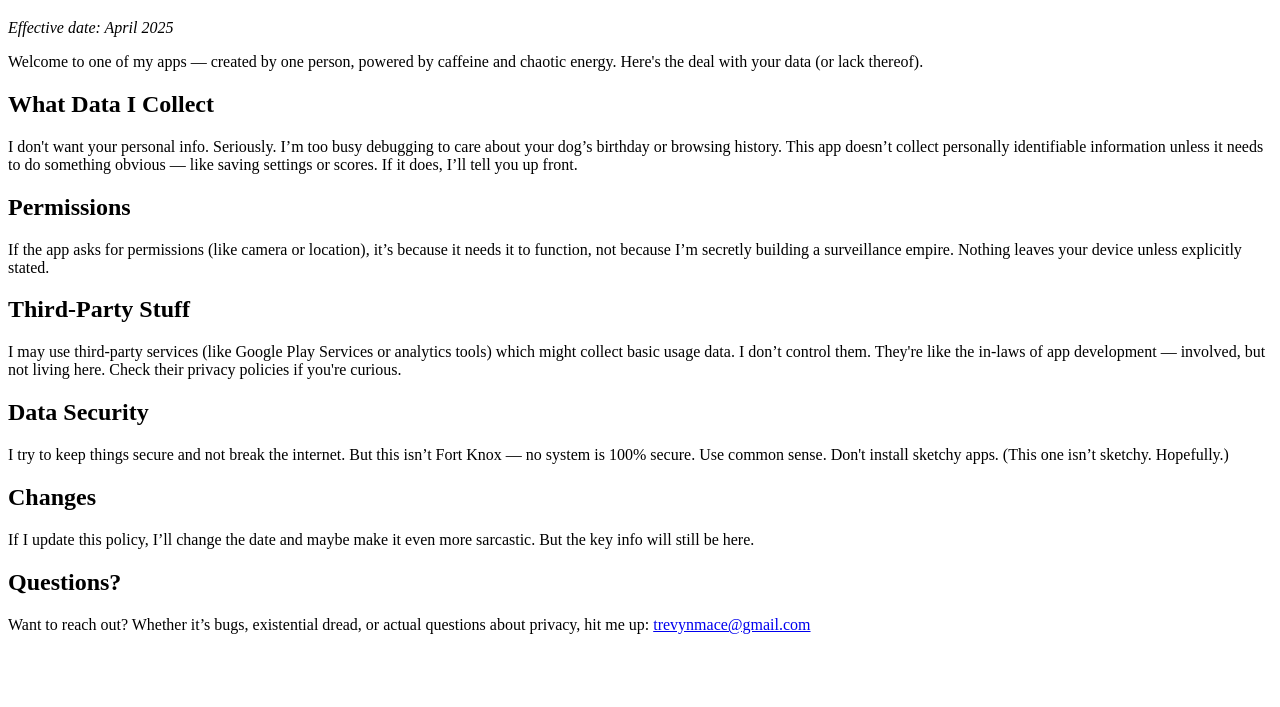
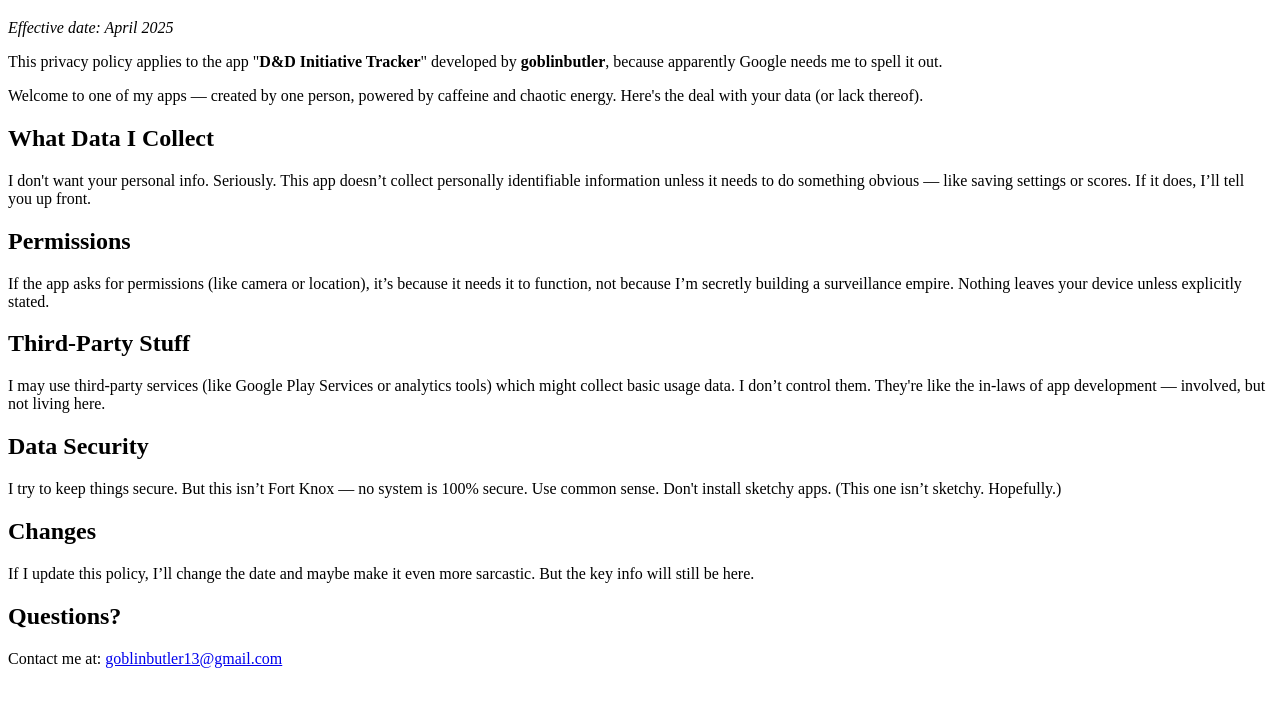
Before and after one commit to trevynmace/privacy-policy, a plain HTML site: page index.html in a window 1280 px wide. Shown: the part 61-768 px from the top of the page. Drawn offline with Linux system fonts and the light colour scheme.

Commit message:
Update index.html

```diff
--- a/index.html
+++ b/index.html
@@ -8,25 +8,26 @@
   <h1>Privacy Policy</h1>
   <p><em>Effective date: April 2025</em></p>
 
+  <p>This privacy policy applies to the app "<strong>D&D Initiative Tracker</strong>" developed by <strong>goblinbutler</strong>, because apparently Google needs me to spell it out.</p>
+
   <p>Welcome to one of my apps — created by one person, powered by caffeine and chaotic energy. Here's the deal with your data (or lack thereof).</p>
 
   <h2>What Data I Collect</h2>
-  <p>I don't want your personal info. Seriously. I’m too busy debugging to care about your dog’s birthday or browsing history. This app doesn’t collect personally identifiable information unless it needs to do something obvious — like saving settings or scores. If it does, I’ll tell you up front.</p>
+  <p>I don't want your personal info. Seriously. This app doesn’t collect personally identifiable information unless it needs to do something obvious — like saving settings or scores. If it does, I’ll tell you up front.</p>
 
   <h2>Permissions</h2>
   <p>If the app asks for permissions (like camera or location), it’s because it needs it to function, not because I’m secretly building a surveillance empire. Nothing leaves your device unless explicitly stated.</p>
 
   <h2>Third-Party Stuff</h2>
-  <p>I may use third-party services (like Google Play Services or analytics tools) which might collect basic usage data. I don’t control them. They're like the in-laws of app development — involved, but not living here. Check their privacy policies if you're curious.</p>
+  <p>I may use third-party services (like Google Play Services or analytics tools) which might collect basic usage data. I don’t control them. They're like the in-laws of app development — involved, but not living here.</p>
 
   <h2>Data Security</h2>
-  <p>I try to keep things secure and not break the internet. But this isn’t Fort Knox — no system is 100% secure. Use common sense. Don't install sketchy apps. (This one isn’t sketchy. Hopefully.)</p>
+  <p>I try to keep things secure. But this isn’t Fort Knox — no system is 100% secure. Use common sense. Don't install sketchy apps. (This one isn’t sketchy. Hopefully.)</p>
 
   <h2>Changes</h2>
   <p>If I update this policy, I’ll change the date and maybe make it even more sarcastic. But the key info will still be here.</p>
 
   <h2>Questions?</h2>
-  <p>Want to reach out? Whether it’s bugs, existential dread, or actual questions about privacy, hit me up: <a href="mailto:trevynmace@gmail.com">trevynmace@gmail.com</a></p>
-
+  <p>Contact me at: <a href="mailto:goblinbutler13@gmail.com">goblinbutler13@gmail.com</a></p>
 </body>
 </html>
```
